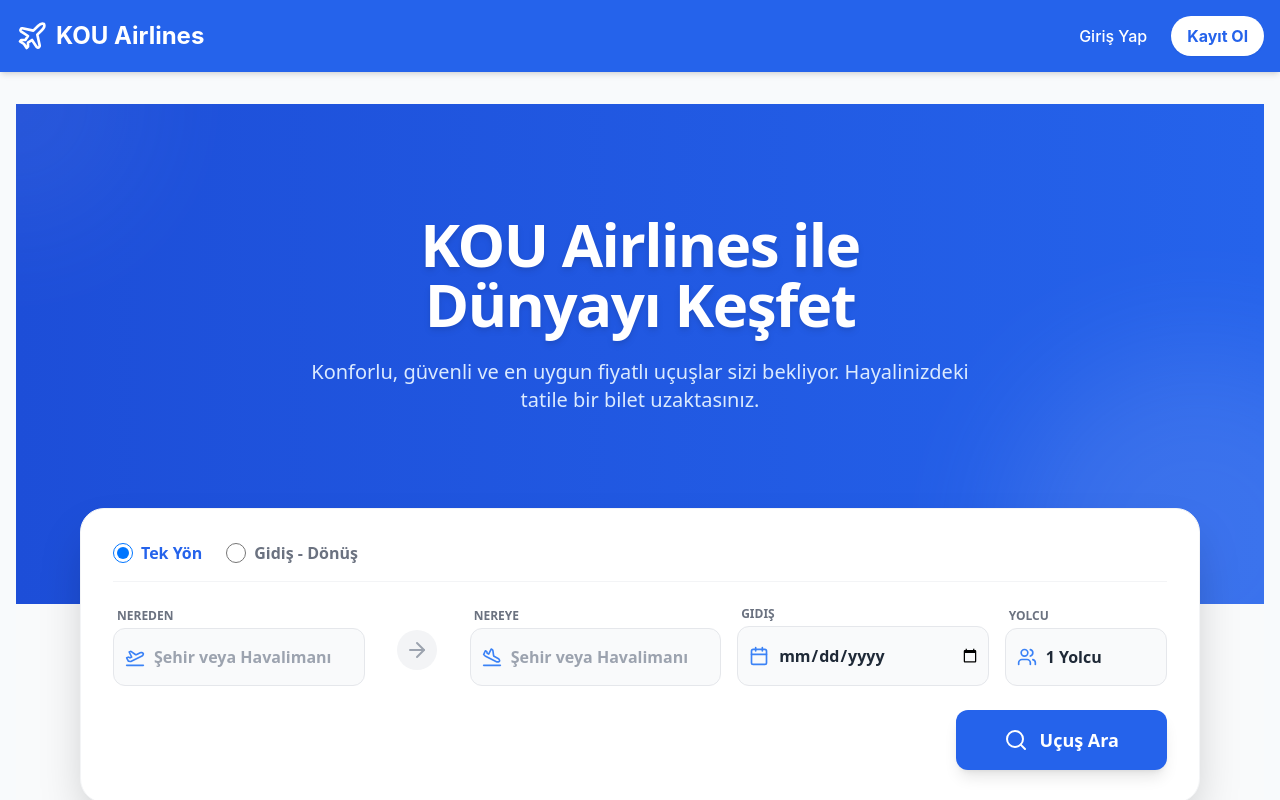
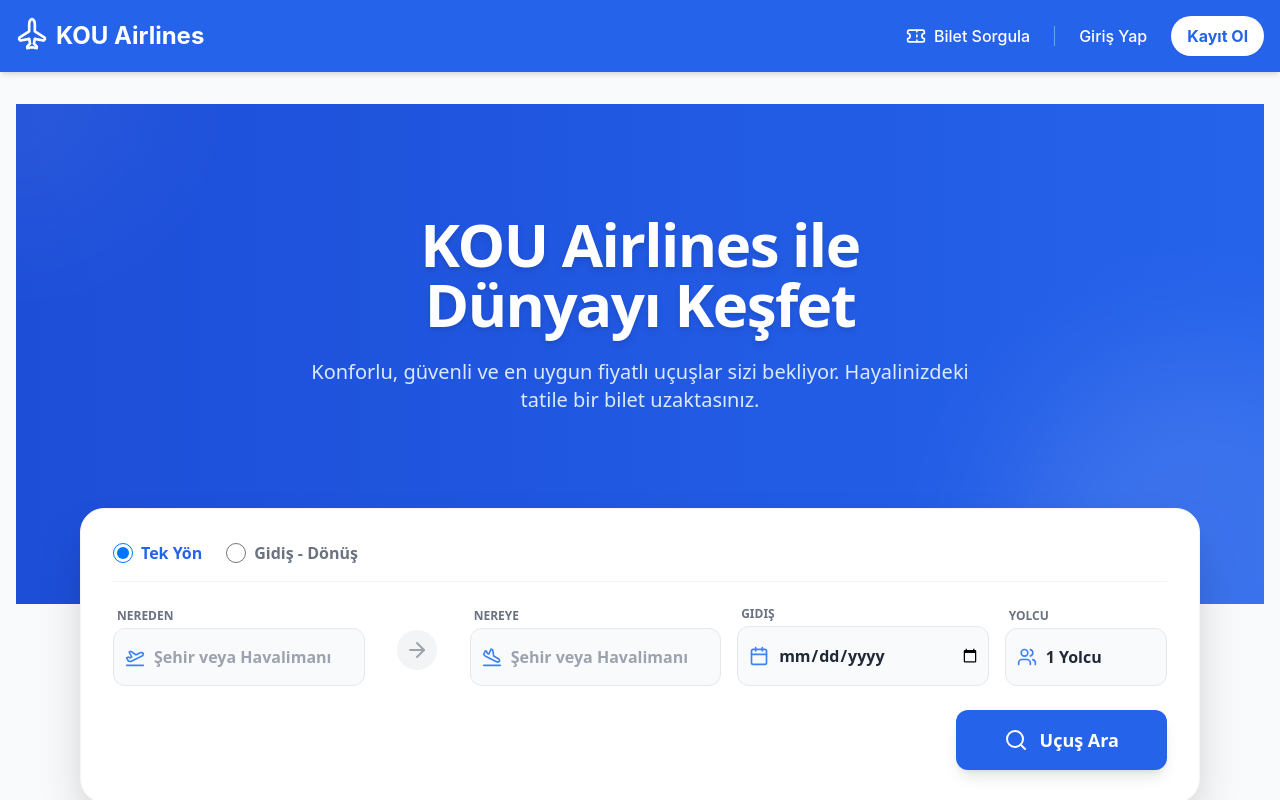
Before and after one commit to MuratErtik/KouDynamicPricingFrontend, a React (Create React App) app: page / in a window 1280 px wide. Shown: the top 800 px of the page. Built offline with nearby package versions, Linux system fonts and the light colour scheme.

Commit message:
pnr finding has been added in header.

```diff
--- a/src/components/layout/Header.jsx
+++ b/src/components/layout/Header.jsx
@@ -1,22 +1,40 @@
-import React from 'react';
+import React, { useState } from 'react';
 import { Link } from 'react-router-dom';
-import { Plane, User, LogOut, Calendar } from 'lucide-react';
-import { useAuth } from '../../context/AuthContext'; // Hook'u import ettik
+import { Plane, User, LogOut, Calendar, Ticket } from 'lucide-react'; // Ticket ikonu eklendi
+import { useAuth } from '../../context/AuthContext';
+import PnrSearchModal from '../home/PnrSearchModal'; // Modal import edildi
 
 const Header = () => {
-  const { user, logout } = useAuth(); // Context'ten verileri çek
+  const { user, logout } = useAuth();
+
+  // Modal görünürlük state'i
+  const [isPnrModalOpen, setIsPnrModalOpen] = useState(false);
 
   return (
-    <header className="bg-blue-600 text-white shadow-md">
+    <>
+      <header className="bg-blue-600 text-white shadow-md relative z-40">
         <div className="container mx-auto px-4 py-4 flex justify-between items-center">
           {/* Logo */}
           <Link to="/" className="flex items-center gap-2 text-2xl font-bold hover:text-blue-100 transition">
-          <Plane className="w-8 h-8" />
+            <Plane className="w-8 h-8 rotate-[-45deg]" />
             <span>KOU Airlines</span>
           </Link>
 
           {/* Navigation */}
           <nav className="flex items-center gap-6">
+
+            {/* --- YENİ: Bilet Sorgula Butonu (Herkes görebilir) --- */}
+            <button
+              onClick={() => setIsPnrModalOpen(true)}
+              className="flex items-center gap-2 text-white hover:text-blue-200 font-medium transition-colors"
+            >
+              <Ticket size={20} />
+              <span className="hidden md:inline">Bilet Sorgula</span>
+            </button>
+
+            {/* Ayırıcı Çizgi */}
+            <div className="h-5 w-[1px] bg-blue-400 hidden md:block"></div>
+
             {!user ? (
               // Giriş Yapmamış Kullanıcı
               <>
@@ -33,7 +51,6 @@ const Header = () => {
               <div className="flex items-center gap-4">
                 <span className="flex items-center gap-1 font-medium">
                   <User size={18} />
-                {/* İsim Context'ten geliyor */}
                   Merhaba, {user.name}
                 </span>
 
@@ -42,7 +59,6 @@ const Header = () => {
                     <Link to="/admin/dashboard" className="text-sm bg-blue-700 px-3 py-1 rounded hover:bg-blue-800">
                       Uçuşlar
                     </Link>
-                  {/* NEW LINK */}
                     <Link to="/admin/special-days" className="text-sm bg-purple-600 px-3 py-1 rounded hover:bg-purple-700 flex items-center gap-1">
                       <Calendar size={14} /> Özel Günler
                     </Link>
@@ -60,6 +76,14 @@ const Header = () => {
           </nav>
         </div>
       </header>
+
+      {/* --- PNR MODAL --- */}
+      {/* Header bileşeninin return kısmında, header tag'inin dışına ekliyoruz */}
+      <PnrSearchModal
+        isOpen={isPnrModalOpen}
+        onClose={() => setIsPnrModalOpen(false)}
+      />
+    </>
   );
 };
 
```
Lines whose indentation alone changed are shown as unchanged.
